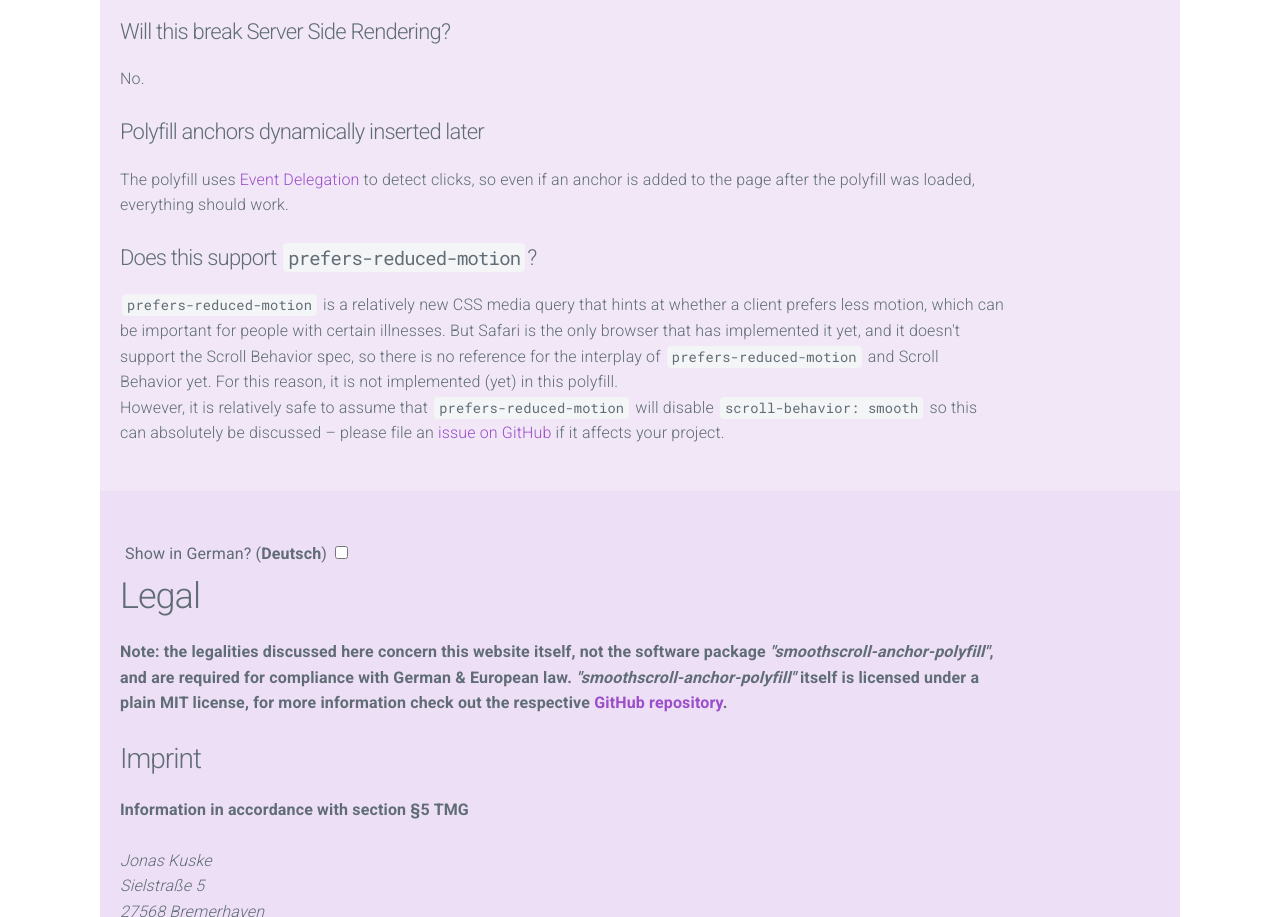
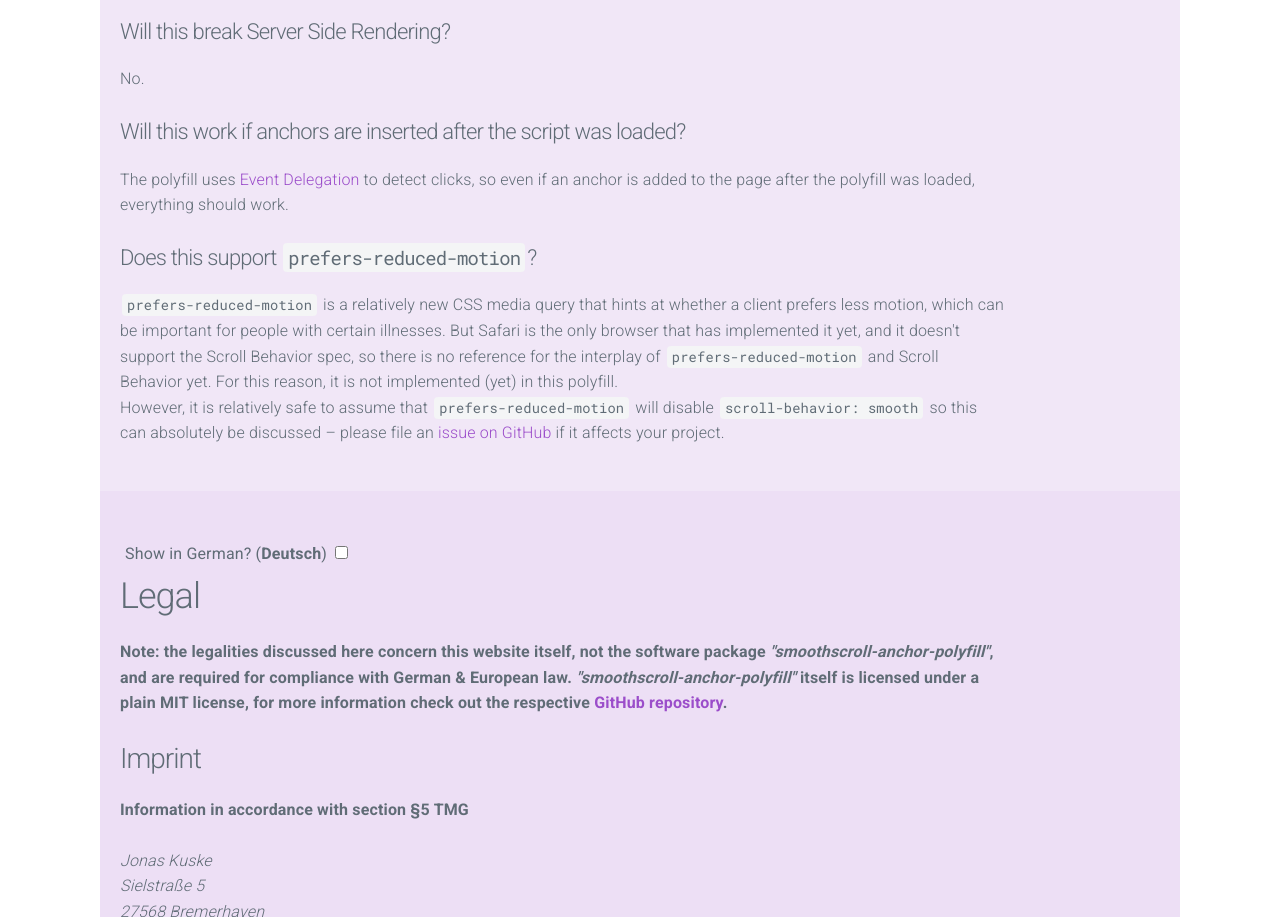
Before and after one commit to jonaskuske/smoothscroll-anchor-polyfill, a website: page docs/index.html in a window 1280 px wide. Shown: the part 6157-7074 px from the top of the page. Drawn offline with nearby package versions, Linux system fonts and the light colour scheme; some packages are replaced by stand-ins of ours; a script that the page names is missing.

Commit message:
docs: reword FAQ for Event Delegation

```diff
--- a/docs/index.html
+++ b/docs/index.html
@@ -325,8 +325,8 @@ if (!('scrollBehavior') in document.documentElement.style) {
         <h3 id="faq"><span>FAQ</span></h3>
         <h4 id="ssr"><span>Will this break Server Side Rendering?</span></h4>
         <p>No.</p>
-        <h4 id="event-delegation"><span>Polyfill anchors dynamically inserted
-            later</span></h4>
+        <h4 id="event-delegation"><span>Will this work if anchors are inserted
+            after the script was loaded?</span></h4>
         <p>The polyfill uses <a href="https://javascript.info/event-delegation">Event
             Delegation</a> to detect clicks,
           so even if an anchor is added to the page after the polyfill was
```
